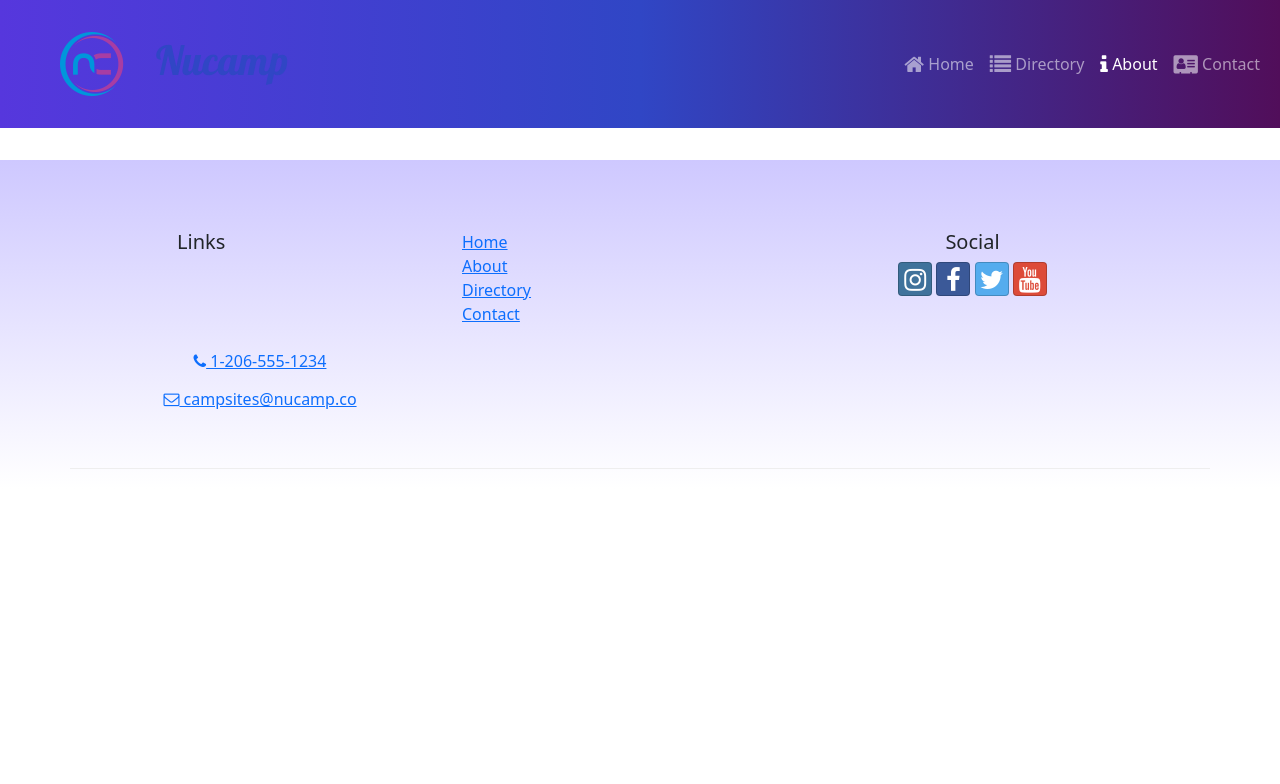
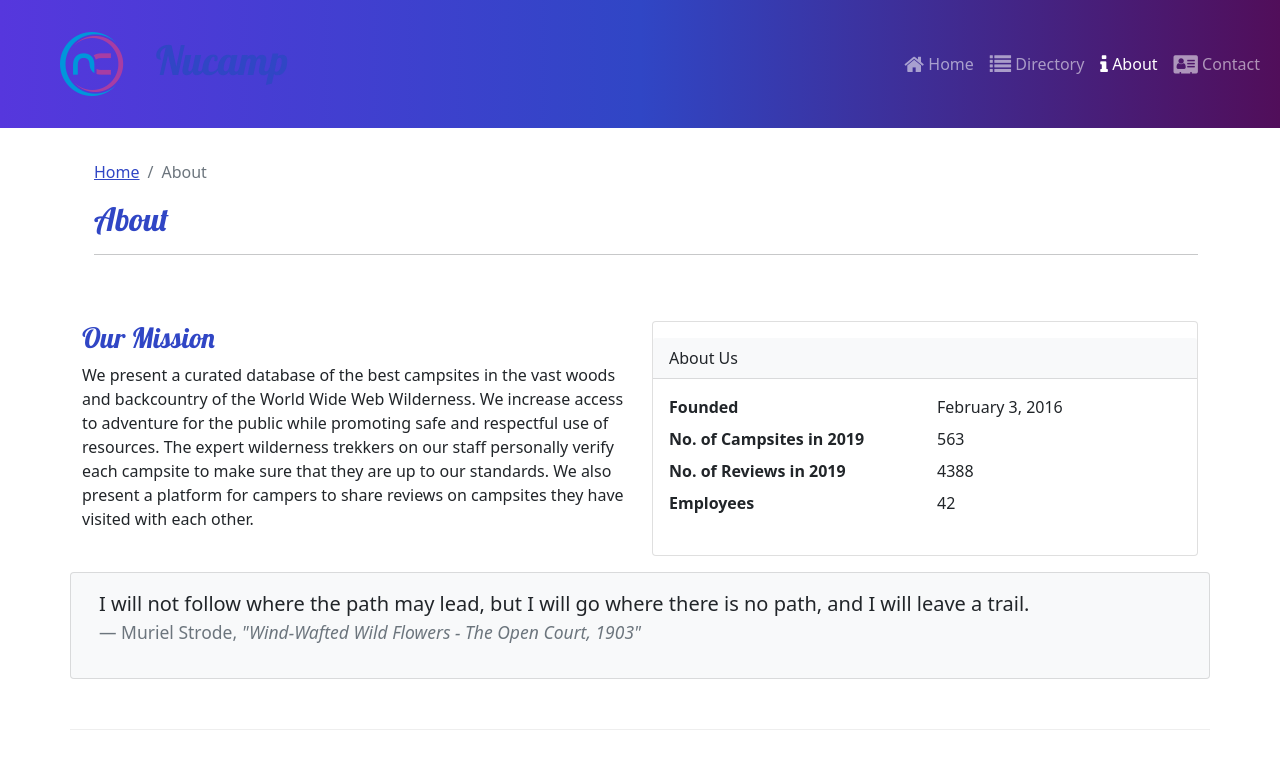
Before and after one commit to ehoogland/symmetrical-palm-tree, a React (Create React App) app in the folder NucampFolder/WebDev/3-React/nucampsite/: page /about in a window 1280 px wide. Shown: the top 784 px of the page. Built offline with nearby package versions, Linux system fonts and the light colour scheme.

Commit message:
week 2 workshop steps 1 and 2

```diff
--- a/NucampFolder/WebDev/3-React/nucampsite/src/App.js
+++ b/NucampFolder/WebDev/3-React/nucampsite/src/App.js
@@ -1,4 +1,5 @@
 import { Route, Routes } from 'react-router-dom';
+import AboutPage from './pages/AboutPage';
 import ContactPage from './pages/ContactPage';
 import HomePage from './pages/HomePage';
 import Header from './components/Header';
@@ -22,7 +23,9 @@
           {/* The element will be rendered when the path matches the URL */}
           {/* The HomePage component will be rendered when the URL path is '/' */}
           <Route path='/' element={<HomePage />} />
+          <Route path='about' element={<AboutPage />} />
           <Route path='contact' element={<ContactPage />} />
+
           {/* The CampsitesDirectoryPage component will be rendered when the URL path is just '/directory' */}
           {/* The CampsiteDetailPage component will be rendered when the URL path is '/directory/:campsiteId' */}
           {/* The CampsiteDetailPage component will receive the campsiteId parameter from the URL */}
--- /dev/null
+++ b/NucampFolder/WebDev/3-React/nucampsite/src/pages/AboutPage.js
@@ -0,0 +1,67 @@
+import { Col, Row, Container, Card, CardBody, CardHeader } from 'reactstrap';
+import SubHeader from '../components/SubHeader';
+
+const AboutPage = () => {
+    return (
+        <Container>
+            <SubHeader current='About' />
+            <Row className='row-content'>
+                <Col sm='6'>
+                <h3>Our Mission</h3>
+                    <p>     We present a curated database of the best campsites in the
+                        vast woods and backcountry of the World Wide Web Wilderness.
+                        We increase access to adventure for the public while
+                        promoting safe and respectful use of resources. The expert
+                        wilderness trekkers on our staff personally verify each
+                        campsite to make sure that they are up to our standards. We
+                        also present a platform for campers to share reviews on
+                        campsites they have visited with each other.
+                    </p>
+                </Col>
+
+                <Col sm='6'>
+                <Card>
+                    <CardHeader className='bg-light mt-3'>About Us</CardHeader>
+                    <CardBody>
+                              <dl className='row'>
+                                <dt className='col-6'>Founded</dt>
+                                <dd className='col-6'>February 3, 2016</dd>
+                                <dt className='col-6'>No. of Campsites in 2019</dt>
+                                <dd className='col-6'>563</dd>
+                                <dt className='col-6'>No. of Reviews in 2019</dt>
+                                <dd className='col-6'>4388</dd>
+                                <dt className='col-6'>Employees</dt>
+                                <dd className='col-6'>42</dd>
+                            </dl>
+                    </CardBody>
+                </Card>
+                </Col>
+                <Card className='bg-light mt-3'>
+                    <CardBody>
+                        <blockquote className='blockquote'>
+                            <p>I will not follow where the path may lead, but I
+                                will go where there is no path, and I will leave
+                                a trail.
+                            </p>
+                            <footer className='blockquote-footer'>
+                                Muriel Strode, {' '}
+                                <cite title="Source Title">"Wind-Wafted Wild Flowers - The Open Court, 1903"</cite>
+                            </footer>
+                        </blockquote>
+                    </CardBody>
+                </Card>
+
+                <Col>
+                </Col>
+            </Row>
+            <Row className='row-content' >
+                <Col xs='12'>
+                    <h3>Community Partners</h3>
+                </Col>
+            </Row>
+
+        </Container>
+    );
+};
+
+export default AboutPage;
```
